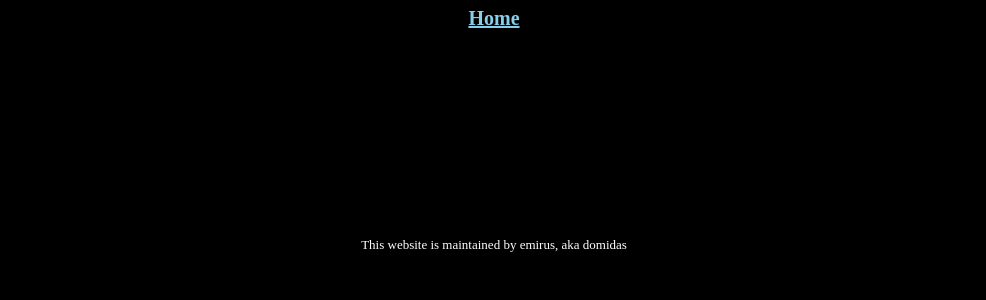
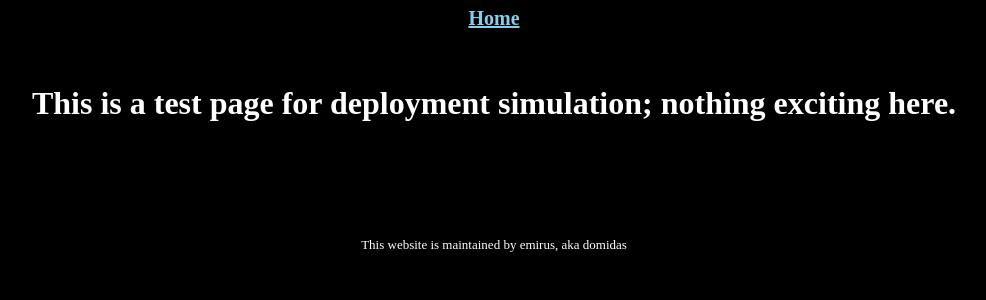
Before and after one commit to domidas/domidas.github.io, a Jekyll site: the page built from test.md, in a window 1280 px wide. Shown: the top 300 px of the page, without its empty margins (146-1132 px from the left). Built offline with Jekyll 4.4.1, drawn with Linux system fonts in a browser that asks for light colours; our own code applies the rules of GitHub Pages for plain Markdown files.

Commit message:
Update default.html

```diff
--- a/_layouts/default.html
+++ b/_layouts/default.html
@@ -10,16 +10,18 @@
     <link rel="stylesheet" href="http://fonts.googleapis.com/css?family=Source+Sans+Pro:200,300,400,700" media="all">
     -->
 
-    <style>
+    <style type="text/css">
         a {
       color: SkyBlue;
       font-size: 200%;
       text-decoration: underline;
       text-transform: capitalize;
     }
-    </style>
 
-    <style>
+        h1 {
+          color: white;
+      }
+
         html {
         display: table;
         margin: auto;
@@ -29,17 +31,14 @@
         display: table-cell;
         vertical-align: middle;
       }
-    </style>
 
-    <style>
-      footer {
+          footer {
         text-align: center;
         font-size: small;
         padding: 80px;
         color: white;
       }
 
-    <style type="text/css">
       <!--
       .tab { margin-left: 140px; }
       -->
```
